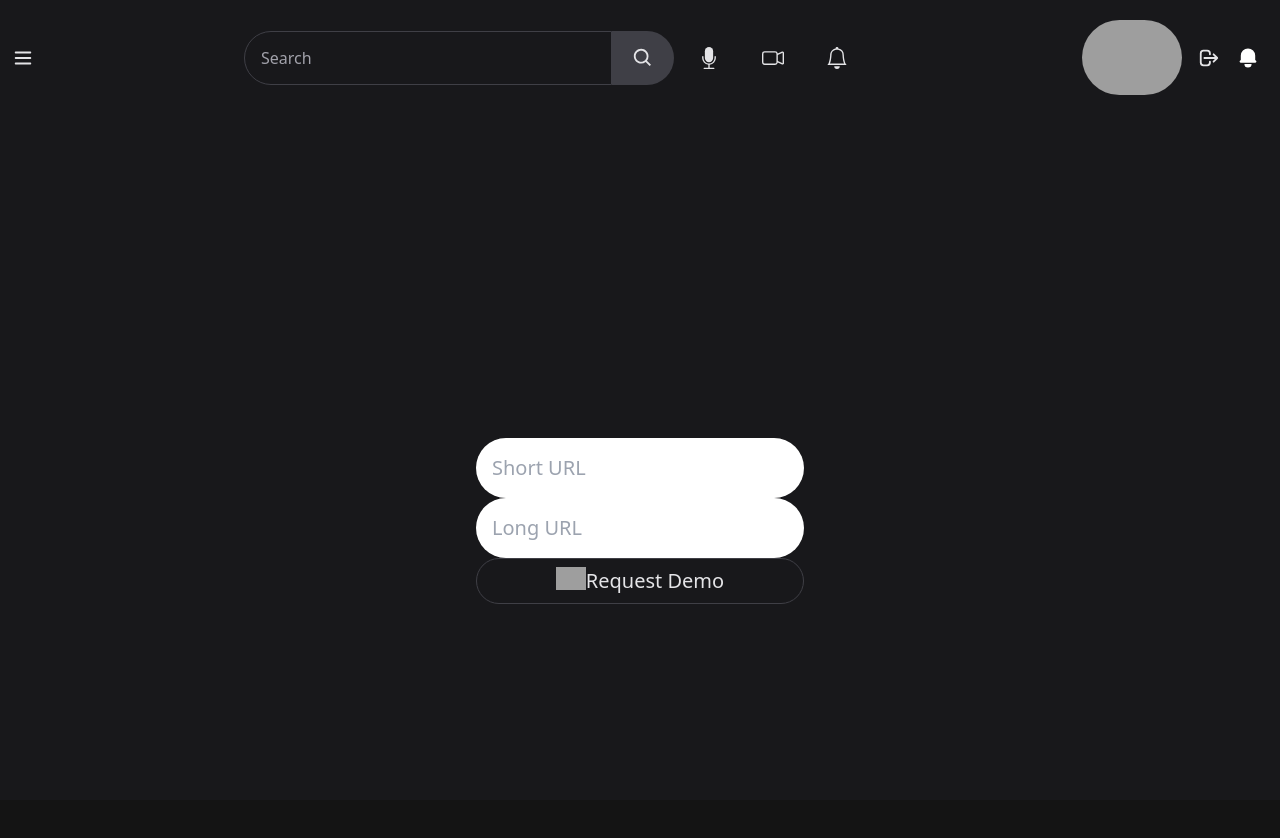
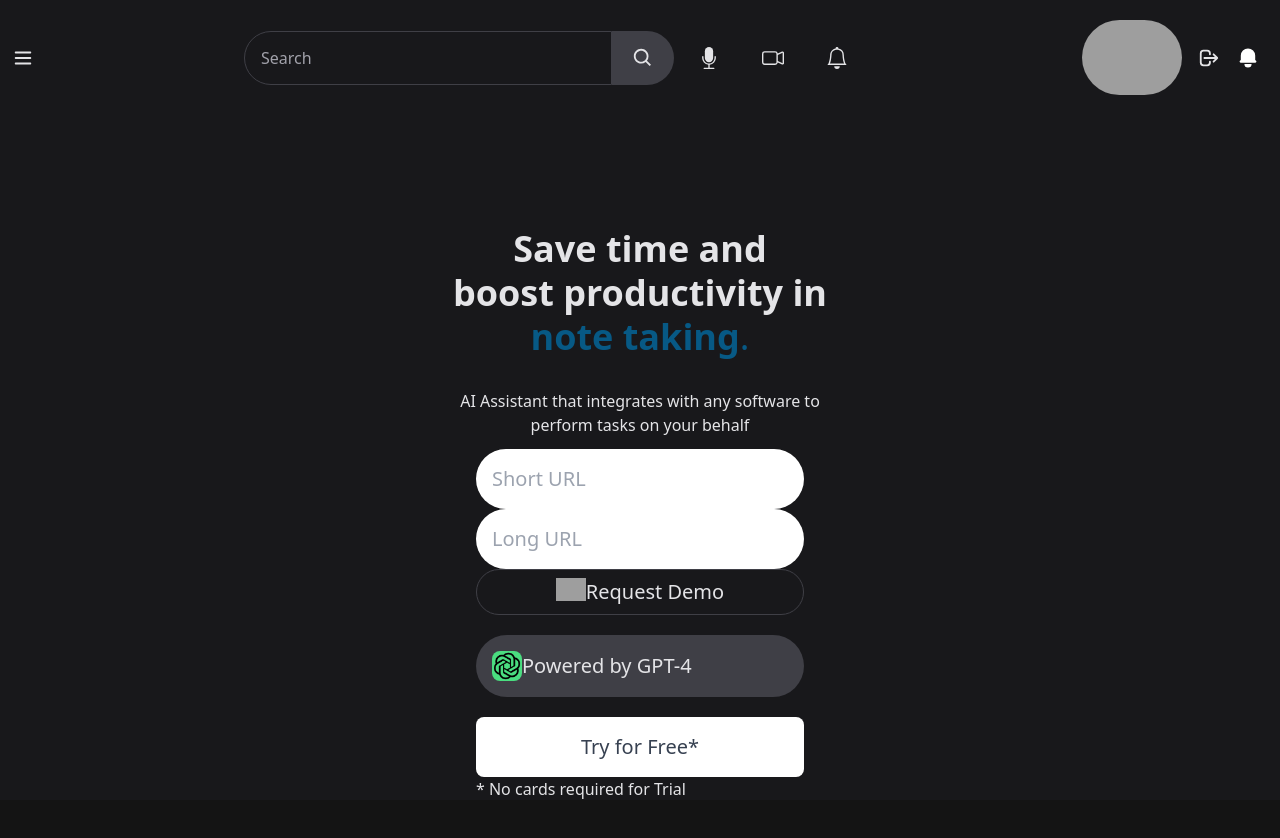
Before and after one commit to Oushesh/url_shortening_service, a Next.js app in the folder Frontend/: page / in a window 1280 px wide. Shown: the top 838 px of the page. Built offline with nearby package versions, Linux system fonts and the light colour scheme; no server answers; sample sign-in values are in the browser's storage; grey boxes are pictures that could not be loaded.

Commit message:
components and Langing_Page_Body

```diff
--- a/Frontend/components/Langing_Page_Body.tsx
+++ b/Frontend/components/Langing_Page_Body.tsx
@@ -1,8 +1,7 @@
 import React, { useState } from 'react';
 import Image from 'next/image';
+import FAQ from './FAQ';
 import axios from 'axios';
-import FAQ from './FAQ';
-import Capabilities from './Capabilities';
 
 export default function LandingPageBody() {
   const [currentIndex, setCurrentIndex] = useState(0);
@@ -17,16 +16,21 @@
     setShortUrl(event.target.value);
   };
 
-  const handleFormSubmit = (event: React.FormEvent<HTMLFormElement>) => {
+  const handleFormSubmit = (event: React.ChangeEvent<HTMLInputElement>) => {
     event.preventDefault();
 
     // Call the API with the longUrl and shortUrl values
+    // You can use libraries like axios or fetch to make the API call
+    // Replace the placeholders below with your actual API endpoint and data format
+
     const apiEndpoint = 'https://your-api-endpoint.com';
     const requestData = {
       longUrl,
       shortUrl,
     };
 
+    // Example using axios library
+    // Replace with your own API call implementation
     axios.post(apiEndpoint, requestData)
       .then((response) => {
         // Handle the API response
@@ -50,7 +54,19 @@
     <>
       <div className="min-h-screen flex flex-col justify-center items-center">
         <main className="flex flex-col justify-center items-center">
-          {/* Rest of the code */}
+          <div className="space-y-1 flex flex-col justify-center items-center">
+            <h1 className="text-4xl font-bold justify-center">Save time and</h1>
+            <h1 className="text-4xl font-bold justify-center">boost productivity in</h1>
+
+            <div className="text-4xl text-[#075985]">
+              {' '}
+              <span className="font-bold">{items[currentIndex]}</span>.
+            </div>
+          </div>
+
+          <div className="mt-8 text-m text-semi-bold">AI Assistant that integrates with any software to</div>
+
+          <div className="text-m text-semi-bold">perform tasks on your behalf</div>
 
           <div className="mt-3">
             <div className="flex flex-col space-y-5">
@@ -83,10 +99,30 @@
                 </button>
               </form>
 
-              {/* Rest of the code */}
+              <a href="https://openai.com/product/gpt-4">
+                <div className="text-xl flex items-center p-4 rounded-full cursor-pointer bg-zinc-700 hover:bg-zinc-800">
+                  <div className="bg-green-400 rounded-lg">
+                    <Image
+                      src="/icons/GPT-4.png"
+                      width={30}
+                      height={30}
+                      className=""
+                      alt={''}
+                    />
+                  </div>
+                  Powered by GPT-4
+                </div>
+              </a>
+
+              <a href="/Try_for_Free">
+                <div className="justify-center text-xl flex items-center p-4 rounded-lg cursor-pointer bg-white hover:bg-slate-200 w-full text-gray-700">
+                  Try for Free*
+                </div>
+              </a>
             </div>
-            {/* Rest of the code */}
+            * No cards required for Trial
           </div>
+          {/* Rest of the code */}
         </main>
       </div>
       {/* Rest of the code */}
```
